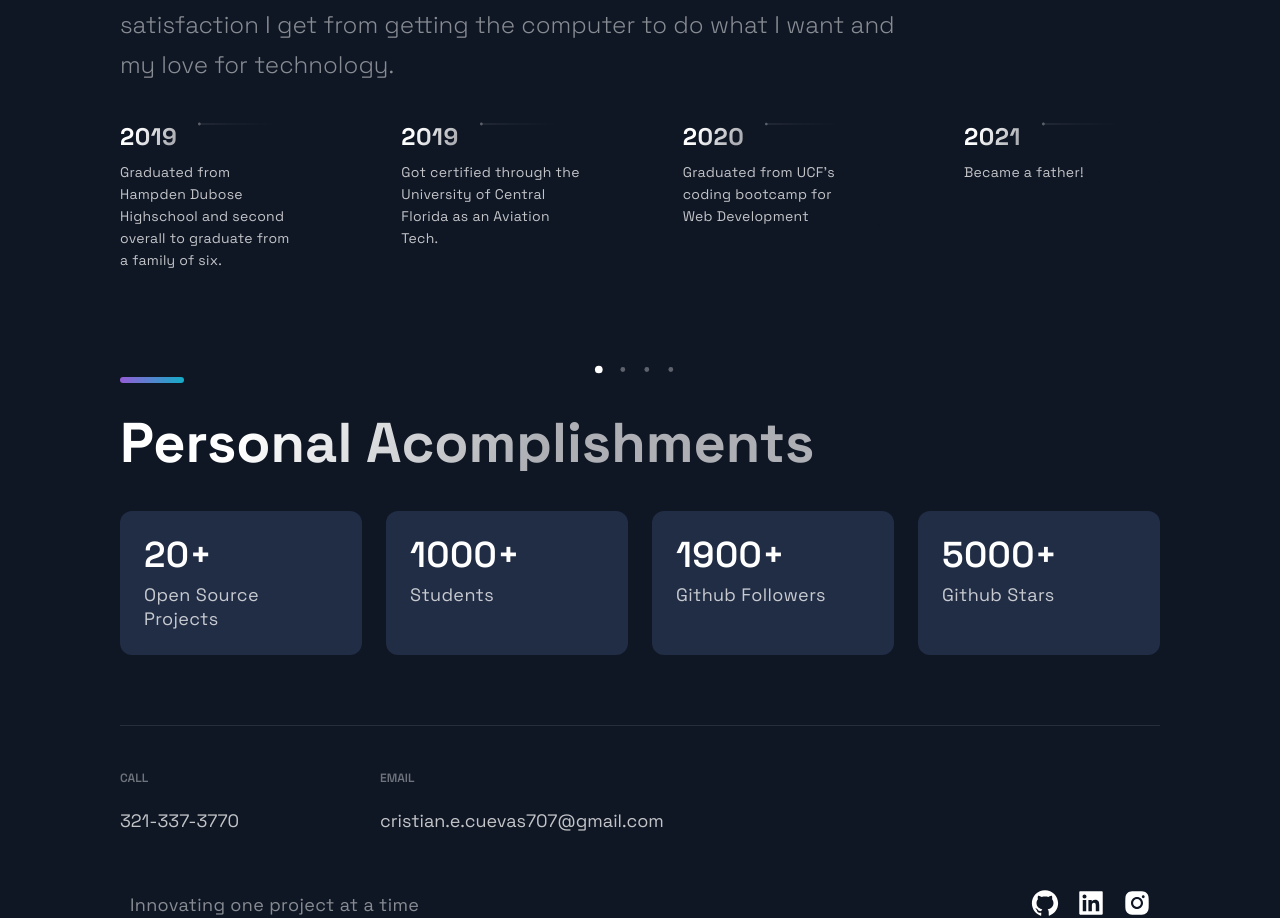
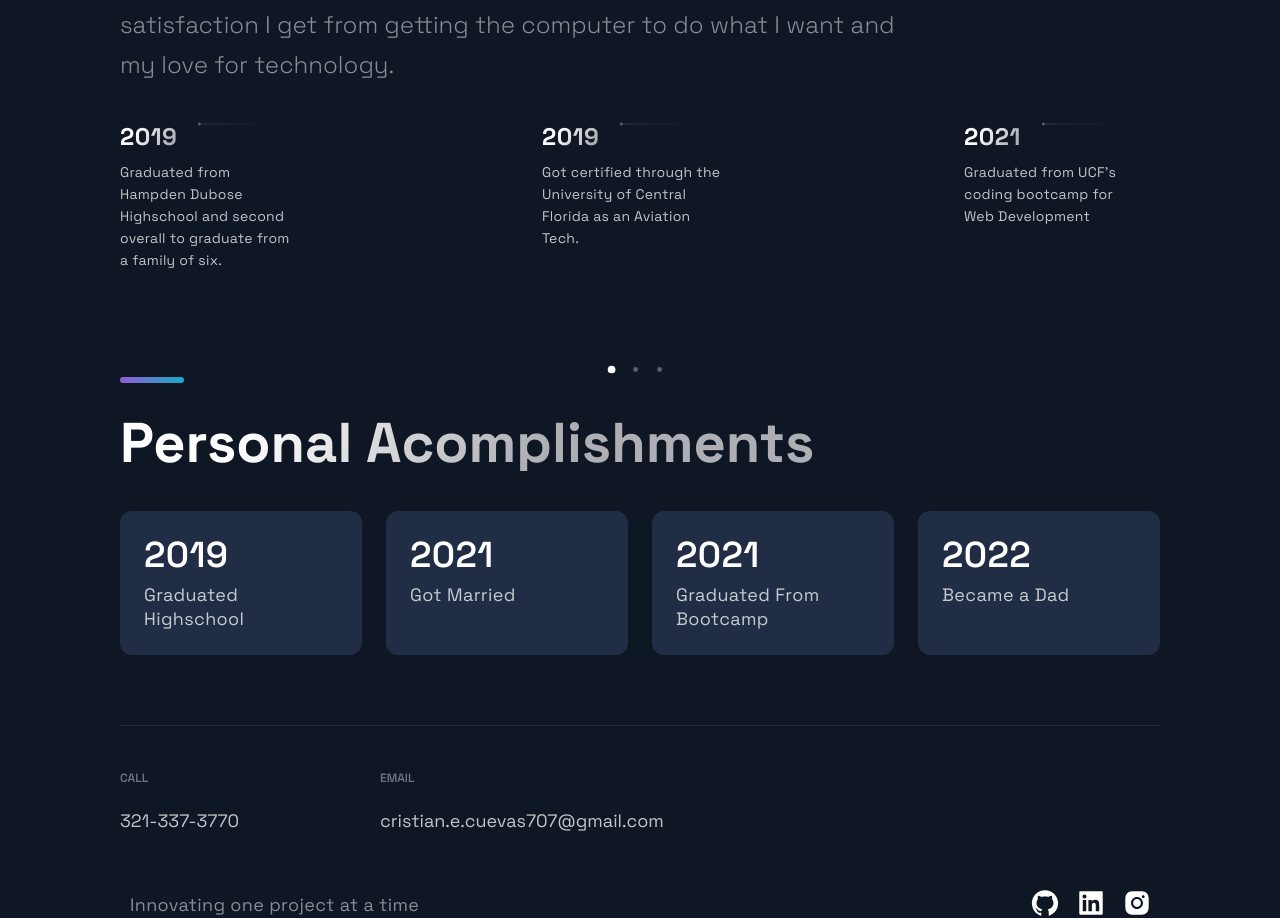
Before and after one commit to CristianC707/React_Portfolio, a Next.js app: page / in a window 1280 px wide. Shown: the part 2062-2980 px from the top of the page. Built offline with nearby package versions, Linux system fonts and the light colour scheme.

Commit message:
Added final touches

```diff
--- a/src/components/Acomplishments/Acomplishments.js
+++ b/src/components/Acomplishments/Acomplishments.js
@@ -4,10 +4,10 @@ import { Section, SectionDivider, SectionTitle } from '../../styles/GlobalCompon
 import { Box, Boxes, BoxNum, BoxText } from './AcomplishmentsStyles';
 
 const data = [
-  { number: 20, text: 'Open Source Projects'},
-  { number: 1000, text: 'Students', },
-  { number: 1900, text: 'Github Followers', },
-  { number: 5000, text: 'Github Stars', }
+  { number: 2019, text: 'Graduated Highschool'},
+  { number: 2021, text: 'Got Married', },
+  { number: 2021, text: 'Graduated From Bootcamp', },
+  { number: 2022, text: 'Became a Dad', }
 ];
 
 const Acomplishments = () => (
@@ -16,7 +16,7 @@ const Acomplishments = () => (
     <Boxes>
       {data.map((card, index) => (
         <Box key={index}>
-          <BoxNum>{card.number}+</BoxNum>
+          <BoxNum>{card.number}</BoxNum>
           <BoxText>{card.text}</BoxText>
           </Box>
       ))}
--- a/src/constants/constants.js
+++ b/src/constants/constants.js
@@ -40,6 +40,5 @@ export const projects = [
 export const TimeLineData = [
   { year: 2019, text: 'Graduated from Hampden Dubose Highschool and second overall to graduate from a family of six.', },
   { year: 2019, text: 'Got certified through the University of Central Florida as an Aviation Tech.', },
-  { year: 2020, text: 'Graduated from UCF\'s coding bootcamp for Web Development', },
-  { year: 2021, text: 'Became a father!', },
+  { year: 2021, text: 'Graduated from UCF\'s coding bootcamp for Web Development', },
 ];
```
